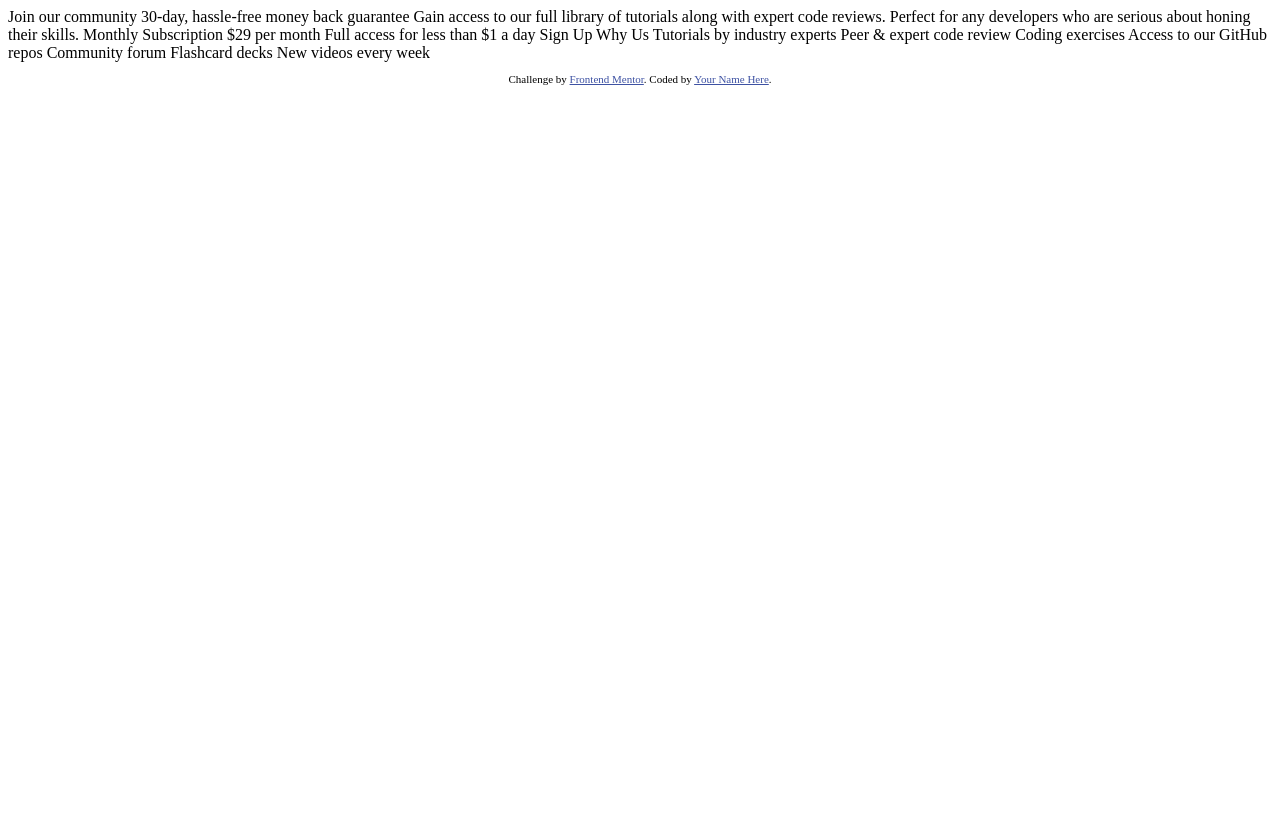
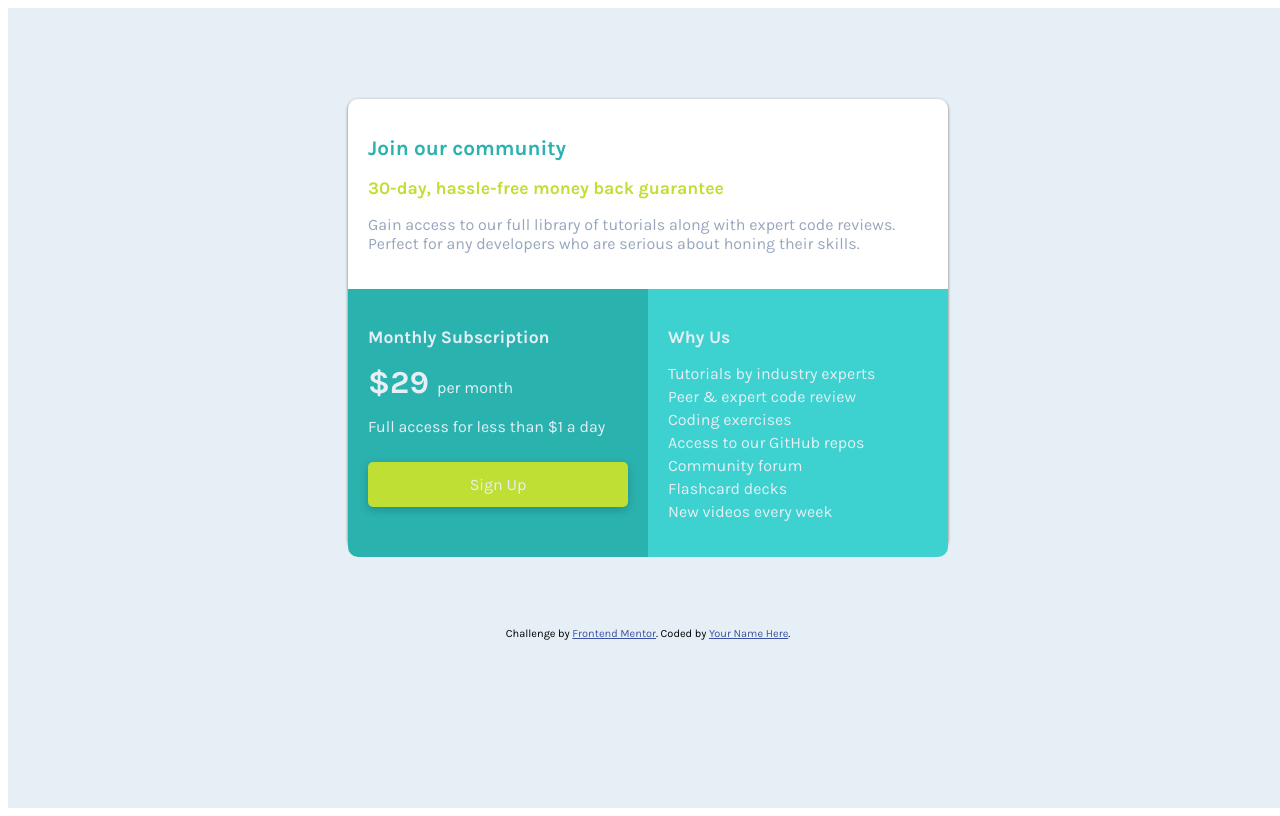
Before and after one commit to mr-srivastava/frontend-mentor-single-price-grid, a plain HTML site: page index.html in a window 1280 px wide. Drawn offline with Linux system fonts and the light colour scheme.

Commit message:
First submission

```diff
--- a/index.html
+++ b/index.html
@@ -1,50 +1,58 @@
 <!DOCTYPE html>
 <html lang="en">
   <head>
-  <meta charset="UTF-8">
-  <meta name="viewport" content="width=device-width, initial-scale=1.0"> <!-- displays site properly based on user's device -->
+    <meta charset="UTF-8" />
+    <meta name="viewport" content="width=device-width, initial-scale=1.0" />
+    <!-- displays site properly based on user's device -->
 
-  <link rel="icon" type="image/png" sizes="32x32" href="./images/favicon-32x32.png">
-
+    <link
+      rel="icon"
+      type="image/png"
+      sizes="32x32"
+      href="./images/favicon-32x32.png"
+    />
+    <link rel="stylesheet" href="styles.css" />
     <title>Frontend Mentor | Single Price Grid Component</title>
-
-  <!-- Feel free to remove these styles or customise in your own stylesheet 👍 -->
-  <style>
-    .attribution { font-size: 11px; text-align: center; }
-    .attribution a { color: hsl(228, 45%, 44%); }
-  </style>
   </head>
   <body>
-  Join our community
-
-  30-day, hassle-free money back guarantee
-
-  Gain access to our full library of tutorials along with expert code reviews.
-  Perfect for any developers who are serious about honing their skills.
-
-  Monthly Subscription
-
-  &dollar;29 per month
-
-  Full access for less than &dollar;1 a day
-
-  Sign Up
-
-  Why Us
-
-  Tutorials by industry experts
-  Peer &amp; expert code review
-  Coding exercises
-  Access to our GitHub repos
-  Community forum
-  Flashcard decks
-  New videos every week
-
+    <div class="wrapper">
+      <div class="grid">
+        <div class="box1">
+          <h2>Join our community</h2>
+          <h3>30-day, hassle-free money back guarantee</h3>
+          <p>
+            Gain access to our full library of tutorials along with expert code
+            reviews. Perfect for any developers who are serious about honing
+            their skills.
+          </p>
+        </div>
+        <div class="box2">
+          <h3>Monthly Subscription</h3>
+          <p><span>&dollar;29 </span> per month</p>
+          <p>Full access for less than &dollar;1 a day</p>
+          <div class="btn">Sign Up</div>
+        </div>
+        <div class="box3">
+          <h3>Why Us</h3>
+          <ul class="list">
+            <li class="list-item">Tutorials by industry experts</li>
+            <li class="list-item">Peer &amp; expert code review</li>
+            <li class="list-item">Coding exercises</li>
+            <li class="list-item">Access to our GitHub repos</li>
+            <li class="list-item">Community forum</li>
+            <li class="list-item">Flashcard decks</li>
+            <li class="list-item">New videos every week</li>
+          </ul>
+        </div>
+      </div>
       <footer>
         <p class="attribution">
-      Challenge by <a href="https://www.frontendmentor.io?ref=challenge" target="_blank">Frontend Mentor</a>.
-      Coded by <a href="#">Your Name Here</a>.
+          Challenge by
+          <a href="https://www.frontendmentor.io?ref=challenge" target="_blank"
+            >Frontend Mentor</a
+          >. Coded by <a href="#">Your Name Here</a>.
         </p>
       </footer>
+    </div>
   </body>
 </html>
--- /dev/null
+++ b/styles.scss
@@ -0,0 +1,114 @@
+@import url("https://fonts.googleapis.com/css2?family=Karla:wght@400;700&display=swap");
+
+$font-stack: "Karla", sans-serif;
+$cyan: hsl(179, 62%, 43%);
+$yellow: hsl(71, 73%, 54%);
+$grey: hsl(204, 43%, 93%);
+$blue: hsl(218, 22%, 67%);
+
+* {
+  box-sizing: border-box;
+  font-size: 1em;
+  font-family: $font-stack;
+}
+
+.wrapper {
+  display: grid;
+  position: relative;
+  background-color: $grey;
+  height: 100vh;
+  width: 100vw;
+  overflow: hidden;
+  padding: 3vh 2vw;
+}
+
+.grid {
+  display: grid;
+  grid-template-columns: 1fr 1fr;
+  box-shadow: 0px 1px 3px #666666;
+  position: relative;
+  height: 450px;
+  width: 600px;
+  margin: auto;
+  border-radius: 10px;
+  .box1 {
+    background-color: white;
+    border-top-left-radius: 10px;
+    border-top-right-radius: 10px;
+    grid-column-start: 1;
+    grid-column-end: 3;
+    padding: 20px;
+    h2 {
+      color: $cyan;
+      font-weight: 700;
+      font-size: 1.3em;
+    }
+    h3 {
+      color: $yellow;
+      font-weight: 700;
+      font-size: 1.1em;
+    }
+    p {
+      color: $blue;
+    }
+  }
+  .box2 {
+    background-color: $cyan;
+    padding: 20px;
+    border-bottom-left-radius: 10px;
+
+    h3 {
+      font-size: 1.1em;
+      font-weight: 700;
+      color: $grey;
+    }
+    p {
+      color: $grey;
+      span {
+        font-size: 2rem;
+        font-weight: 700;
+      }
+    }
+  }
+  .box3 {
+    background-color: lighten($cyan, 10%);
+    padding: 20px;
+    color: $grey;
+    border-bottom-right-radius: 10px;
+    h3 {
+      font-size: 1.1em;
+      font-weight: 700;
+    }
+    .list {
+      list-style: none;
+      padding: 0;
+    }
+    .list-item {
+      margin-bottom: 0.25em;
+    }
+  }
+}
+
+.btn {
+  display: inline-block;
+  margin-top: 10px;
+  border-radius: 5px;
+  background: $yellow;
+  box-shadow: 0px 3px 10px rgba(black, 0.2);
+  padding: 0.8em 0;
+  text-align: center;
+  color: $grey;
+  width: 100%;
+
+  &:hover,
+  &:focus {
+    background: lighten($yellow, 15%);
+  }
+}
+.attribution {
+  font-size: 11px;
+  text-align: center;
+  a {
+    color: hsl(228, 45%, 44%);
+  }
+}
```
Also changed, not shown: styles.css (added), 1 other file. Lines whose indentation alone changed are shown as unchanged.
